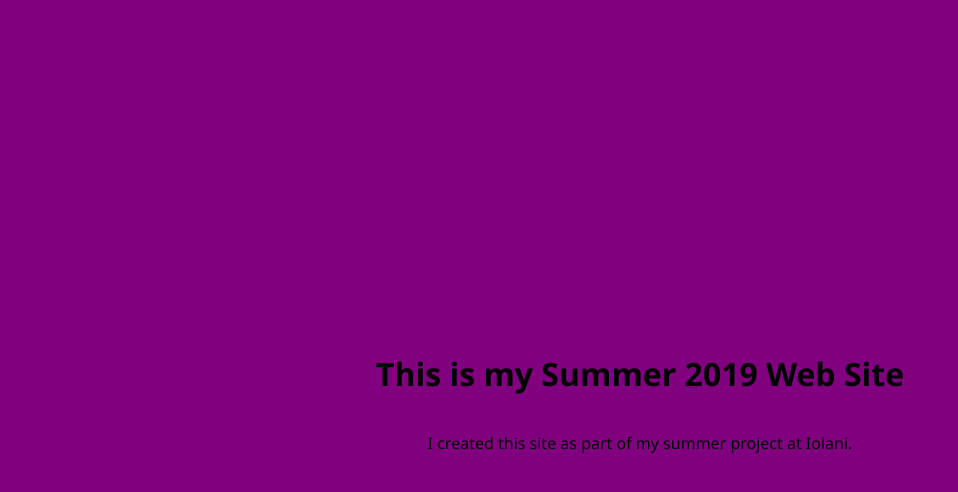
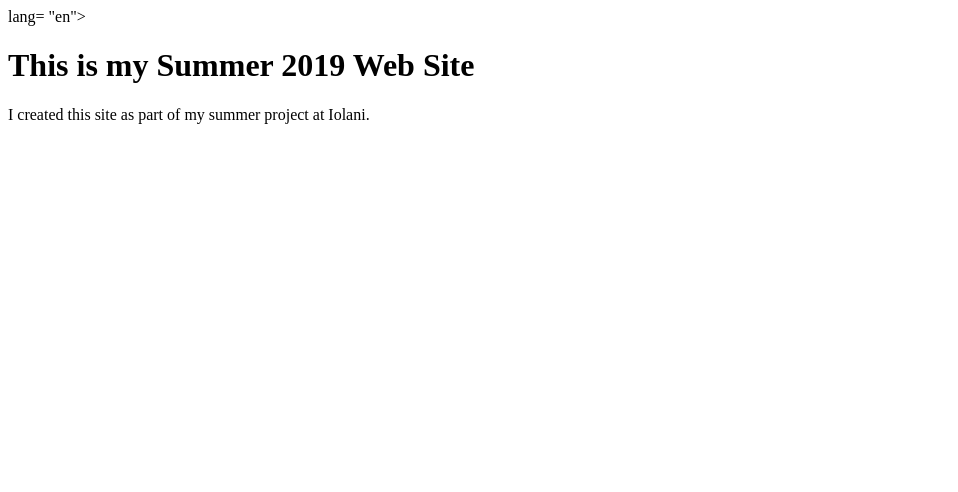
Before and after one commit to iwebstudent03/iwebstudent03.github.io, a plain HTML site: page index.html in a window 1280 px wide. Shown: the whole page, without its empty margins (0-958 px from the left). Drawn offline with Linux system fonts and the light colour scheme.

Commit message:
Deleted CSS

```diff
--- a/index.html
+++ b/index.html
@@ -1,21 +1,16 @@
-<html>
+<!DOCTYPE html>
+<html> lang= "en">
 
 <head>
+    <meta charset="utf-8" />
     <title>Summer Site 2019</title>
-    <style>
-        body {
-            font-family: 'Segoe UI', Tahoma, Geneva, Verdana, sans-serif;
-            display: grid;
-            align-content: center;
-            text-align: center;
-            background: purple;
+    <meta name="description" content="This is my Summer 2019 website" />
+    <meta name="viewport" content="width=device-width, initial-scale=1" />
 
-        }
-    </style>
 </head>
 
 <body>
     <h1>This is my Summer 2019 Web Site</h1>
     <p>I created this site as part of my summer project at Iolani.</p>
 
-</body>
+    <body>
```
